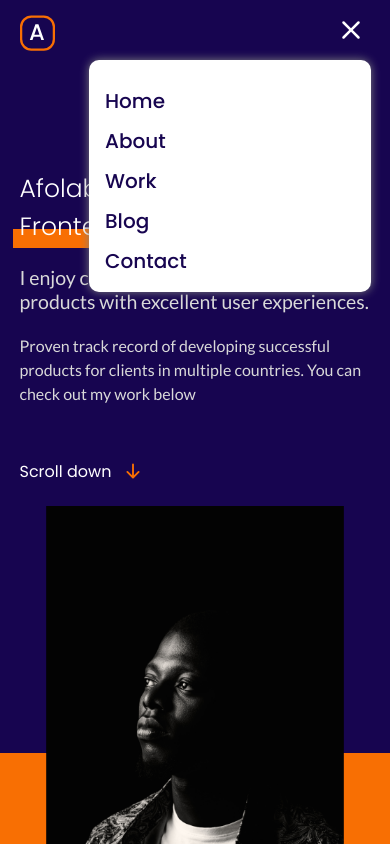
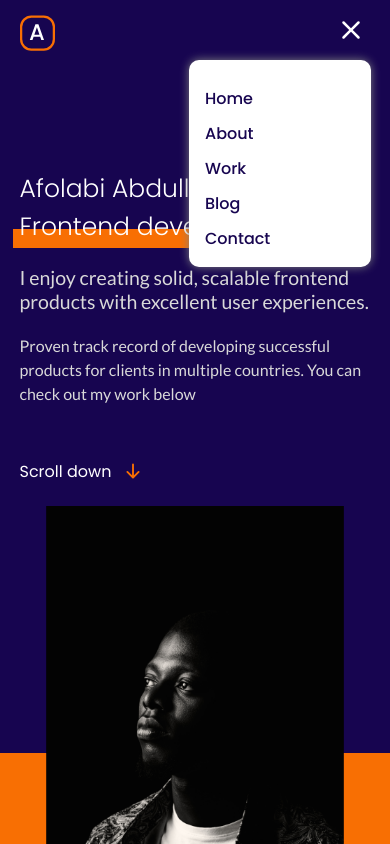
Before and after one commit to Linktoyinka/v4-portfolio, a React (Vite) app: page / in a window 390 px wide. Both pictures are taken after a click on the element 350 px from the left and 33 px from the top of the page. Shown: the top 844 px of the page. Built offline with nearby package versions, Linux system fonts and the light colour scheme.

Commit message:
GTM added, nav menu adjusted

```diff
--- a/package.json
+++ b/package.json
@@ -13,6 +13,7 @@
     "aos": "^2.3.4",
     "react": "^18.2.0",
     "react-dom": "^18.2.0",
+    "react-gtm-module": "^2.0.11",
     "react-helmet": "^6.1.0",
     "react-icons": "^4.11.0",
     "react-router-dom": "^6.17.0"
--- a/src/App.jsx
+++ b/src/App.jsx
@@ -1,8 +1,16 @@
 import React from 'react'
 import { Routes, Route } from 'react-router-dom';
 import { About, Home, Work } from './pages'
+import TagManager from 'react-gtm-module'
 
 const App = () => {
+
+  const tagManagerArgs = {
+    gtmId: 'GTM-PJJCSM'
+  }
+
+  TagManager.initialize(tagManagerArgs)
+
   return (
     <Routes>
       <Route path="/" element={<Home />} />
--- a/src/components/navbar/Navbar.css
+++ b/src/components/navbar/Navbar.css
@@ -41,7 +41,7 @@
 
 .navbar li a  {
   color: var(--blue);
-  font-size: 20px;
+  font-size: clamp(16px, 3vw, 20px);
   margin: 10px 0 0 0;
 }
 
@@ -112,3 +112,9 @@
       transform: scale(1);
     }
   }
+
+  @media screen and (max-width: 650px) {
+    .navbar .nav-menu {
+      width: 150px;
+    }
+  }
--- a/src/components/navbar/Navbar.jsx
+++ b/src/components/navbar/Navbar.jsx
@@ -23,11 +23,11 @@ const Navbar = () => {
                 </a>
 
                 <ul className={nav ? 'nav-menu active scale-up-center' : 'nav-menu'}>
-                    <li><Link to='/'>Home</Link></li>
-                    <li><Link to='/about'>About</Link></li>
-                    <li><Link to='/work'>Work</Link></li>
-                    <li><a href='https:blog.afolabi.me' target='blank'>Blog</a></li>
-                    <li><a href='#contact'>Contact</a></li>
+                    <li><Link onClick={() => setNav(false)} to='/'>Home</Link></li>
+                    <li><Link onClick={() => setNav(false)} to='/about'>About</Link></li>
+                    <li><Link onClick={() => setNav(false)} to='/work'>Work</Link></li>
+                    <li><a onClick={() => setNav(false)} href='https:blog.afolabi.me' target='blank'>Blog</a></li>
+                    <li><a onClick={() => setNav(false)} href='#contact'>Contact</a></li>
                 </ul>
                 <div className="hamburger" onClick={handleNav}>
                     {!nav ? (<BsFilterRight className='icon' />) : (<BsX className='icon' />)}
```
Also changed, not shown: 1 other file (tests, documents, lock files or other folders).
